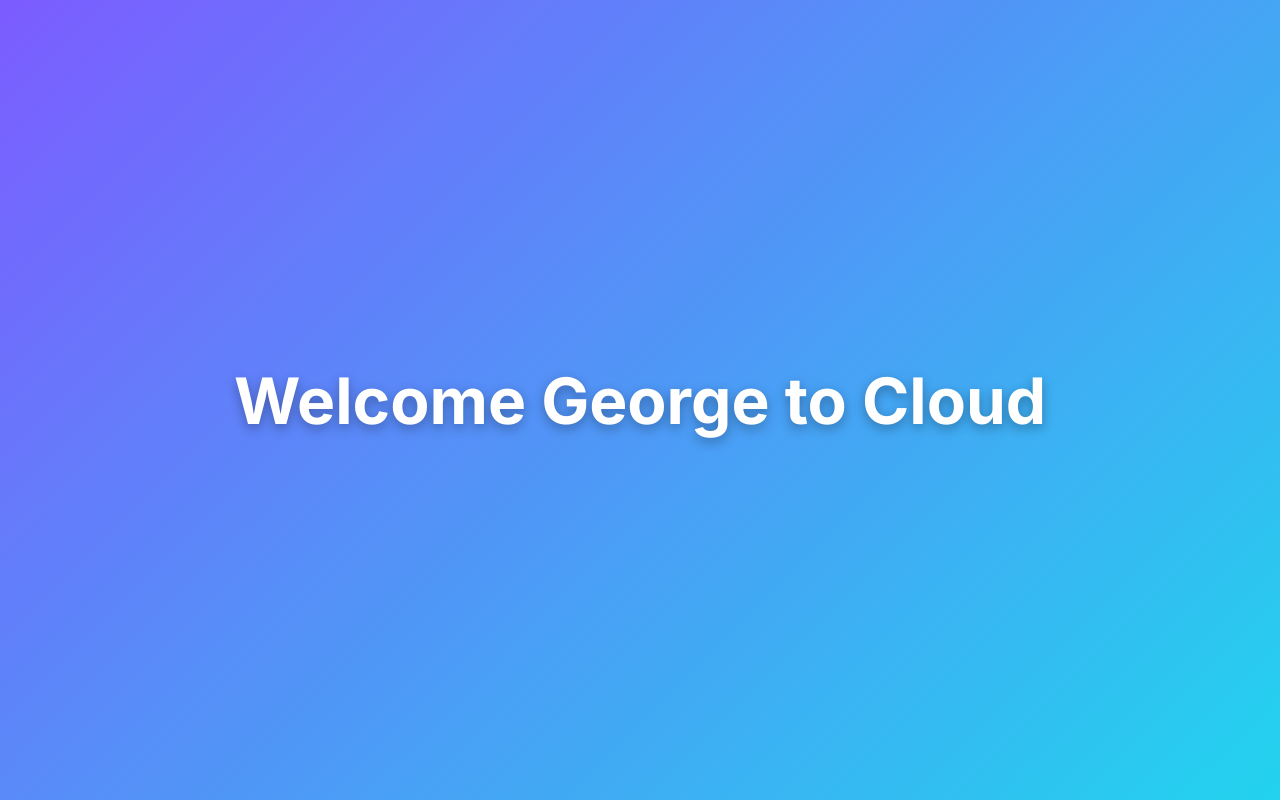
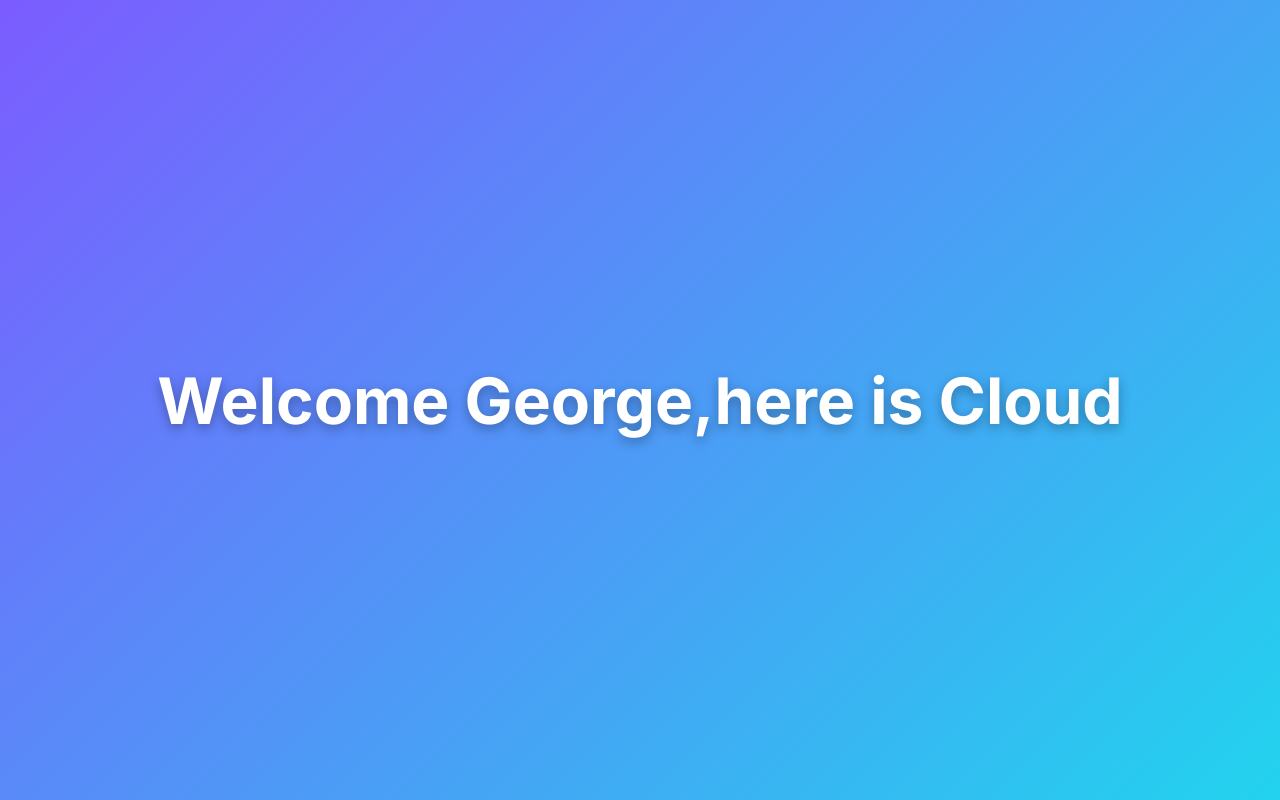
Before and after one commit to george-848/demo-project, a plain HTML site: page index.html in a window 1280 px wide. Drawn offline with Linux system fonts and the light colour scheme.

Commit message:
website change

```diff
--- a/index.html
+++ b/index.html
@@ -24,6 +24,6 @@
   </style>
 </head>
 <body>
-  <h1>Welcome George to Cloud</h1>
+  <h1>Welcome George,here is Cloud</h1>
 </body>
 </html>
```
